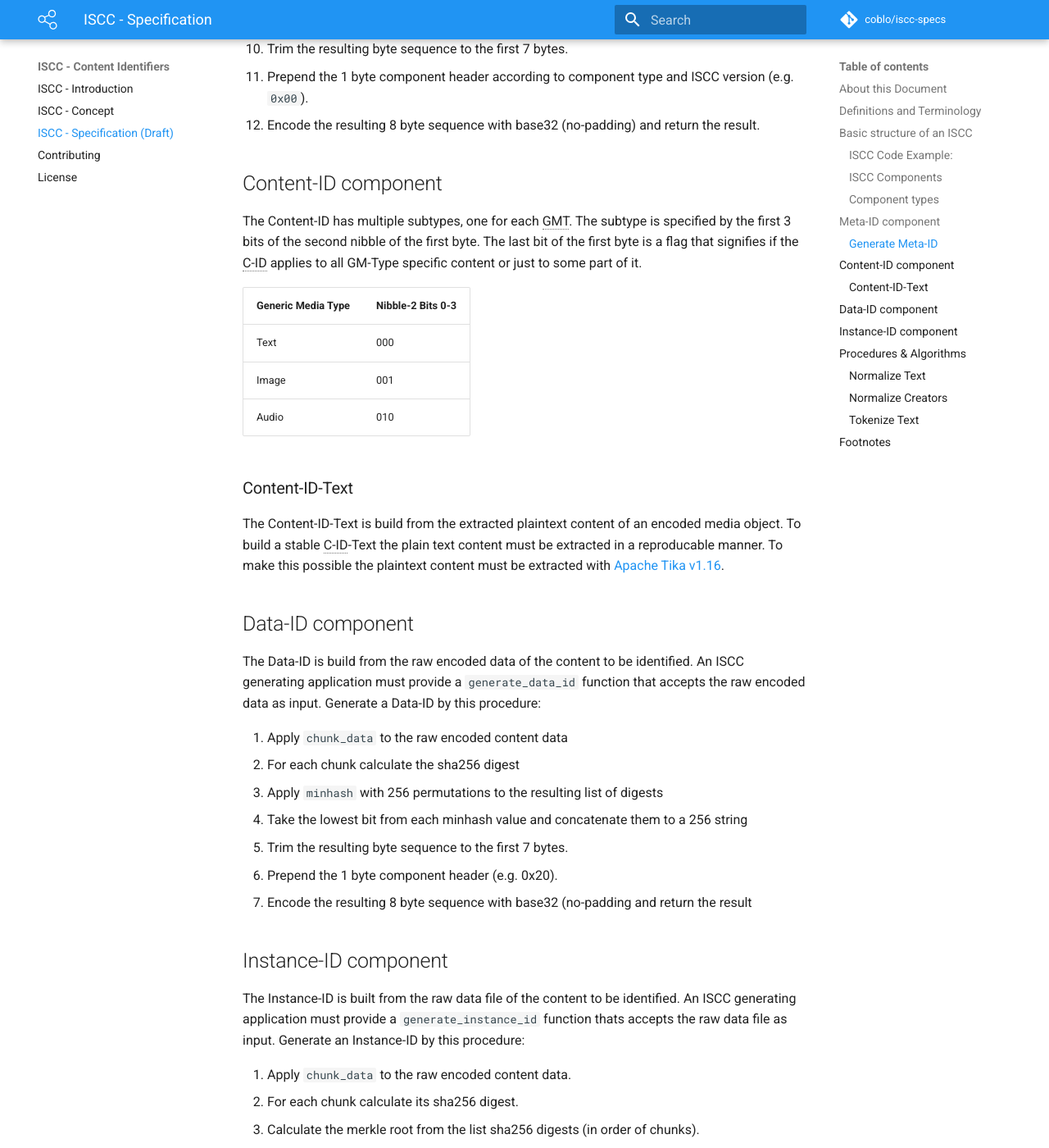
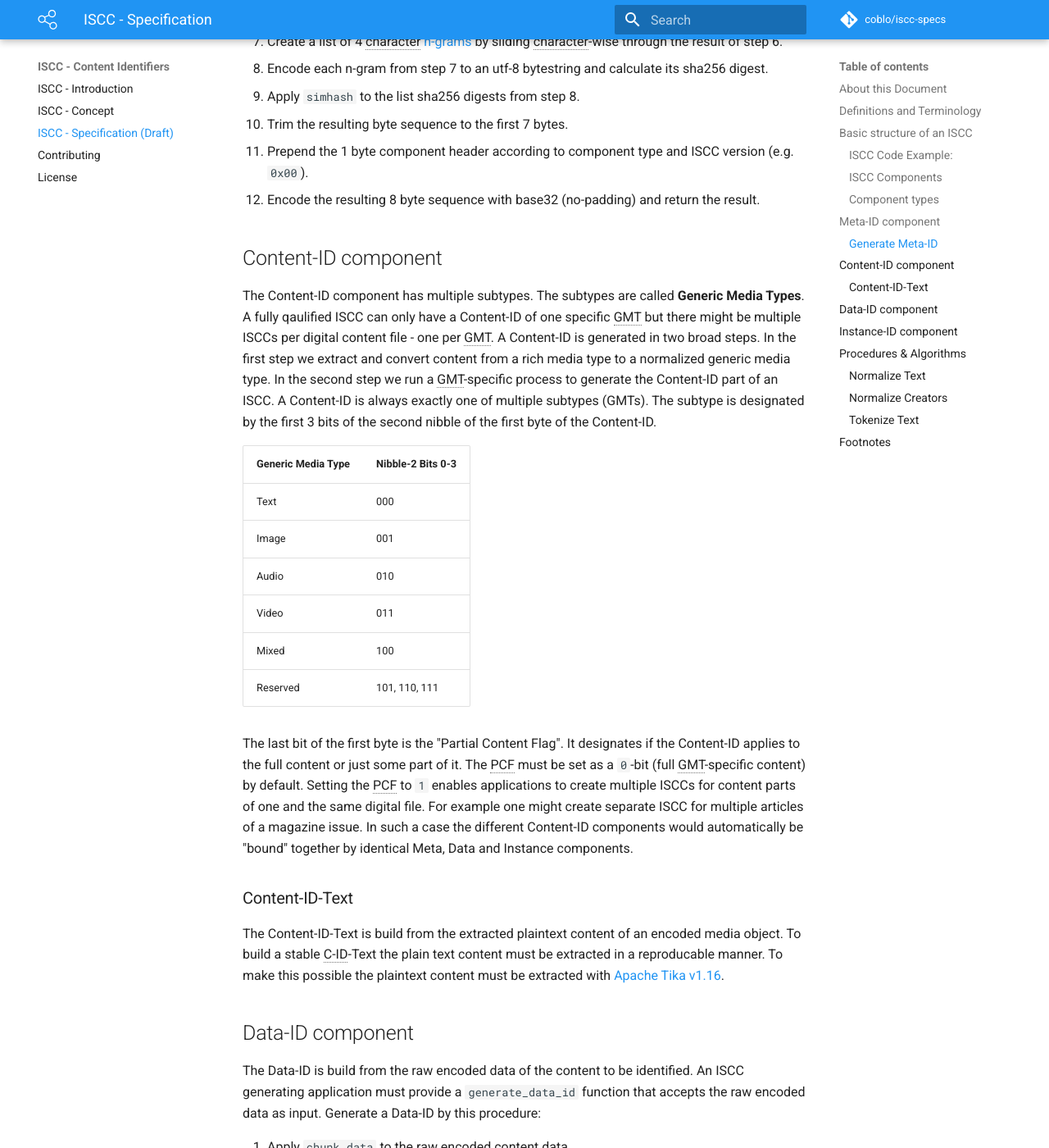
Before and after one commit to iscc/iscc-specs, an MkDocs documentation site: the page built from docs/specification.md, in a window 1280 px wide and 1400 px high, scrolled down 3299 px. Shown: the whole window at 82% size. Built offline with MkDocs 1.6.1 and Material for MkDocs 9.7.7, drawn with Linux system fonts in a browser that asks for light colours; comment, search, counter and statistics services are not loaded; old or Windows-style settings are respelled for this version of MkDocs; some of the changed text lies outside the part shown.

Commit message:
Progress on Content-ID component specification.

````diff
--- a/docs/specification.md
+++ b/docs/specification.md
@@ -20,6 +20,9 @@ contribute.
 
 ## Definitions and Terminology
 
+GMT
+:	Generic Media Type: A basic digital content type such as plain text or raw pixel data.
+
 ISCC
 :	International Standard Content Code
 
@@ -34,9 +37,10 @@ ISCC ID
 
 ## Basic structure of an ISCC
 
-An `ISCC Digest` is a fixed size sequence of 32 bytes (256 bits) used to permanently identify a given digital media file. It is generated from basic metadata and the contents of the digital media file which it identifies. An `ISCC Code` is the canonical and printable representation of an [RFC 4648](https://tools.ietf.org/html/rfc4648#section-6) base32[^base32] encoded (without padding) string representation of an ISCC Digest.
+An ISCC Digest is a fixed size sequence of 32 bytes (256 bits) used to permanently identify a given digital media file. It is generated from basic metadata and the contents of the digital media file which it identifies. An ISCC Code is an [RFC 4648](https://tools.ietf.org/html/rfc4648#section-6) base32[^base32] encoded printable string representation of an ISCC.
 
 ### ISCC Code Example:
+
 ```
 ISCC:VWP2EL217KLUD-WGWYFRNMY8CLI-47TNX8LTIPKU-51Y34YDBBLOK9
 ```
@@ -102,13 +106,18 @@ An ISCC generating application must follow these steps in given order to produce
 
 ## Content-ID component
 
-The Content-ID has multiple subtypes, one for each GMT. The subtype is specified by the first 3 bits of the second nibble of the first byte. The last bit of the first byte is a flag that signifies if the C-ID applies to all GM-Type specific content or just to some part of it.
+The Content-ID component has multiple subtypes. The subtypes are called **Generic Media Types**. A fully qaulified ISCC can only have a Content-ID of one specific GMT but there might be multiple ISCCs per digital content file - one per GMT. A Content-ID is generated in two broad steps. In the first step we extract and convert content from a rich media type to a normalized generic media type. In the second step we run a GMT-specific process to generate the Content-ID part of an ISCC. A Content-ID is always exactly one of multiple subtypes (GMTs). The subtype is designated by the first 3 bits of the second nibble of the first byte of the Content-ID.
 
 | Generic Media Type | Nibble-2 Bits 0-3 |
 | :----------------- | :---------------- |
 | Text               | 000               |
 | Image              | 001               |
 | Audio              | 010               |
+| Video              | 011               |
+| Mixed              | 100               |
+| Reserved           | 101, 110, 111     |
+
+The last bit of the first byte is the "Partial Content Flag". It designates if the Content-ID applies to the full content or just some part of it. The PCF must be set as a `0`-bit (full GMT-specific content) by default. Setting the PCF to `1` enables applications to create multiple ISCCs for content parts of one and the same digital file. For example one might create separate ISCC for multiple articles of a magazine issue. In such a case the different Content-ID components would automatically be "bound" together by identical Meta, Data and Instance components.
 
 ### Content-ID-Text
 
@@ -180,6 +189,8 @@ We define a text normalization function that is specific to our application. It
 
 *[GMT]: Generic Media Type
 
+*[PCF]: Partial Content Flag
+
 *[character]: A character is defined as one Unicode code point
 
 ## Footnotes
````
